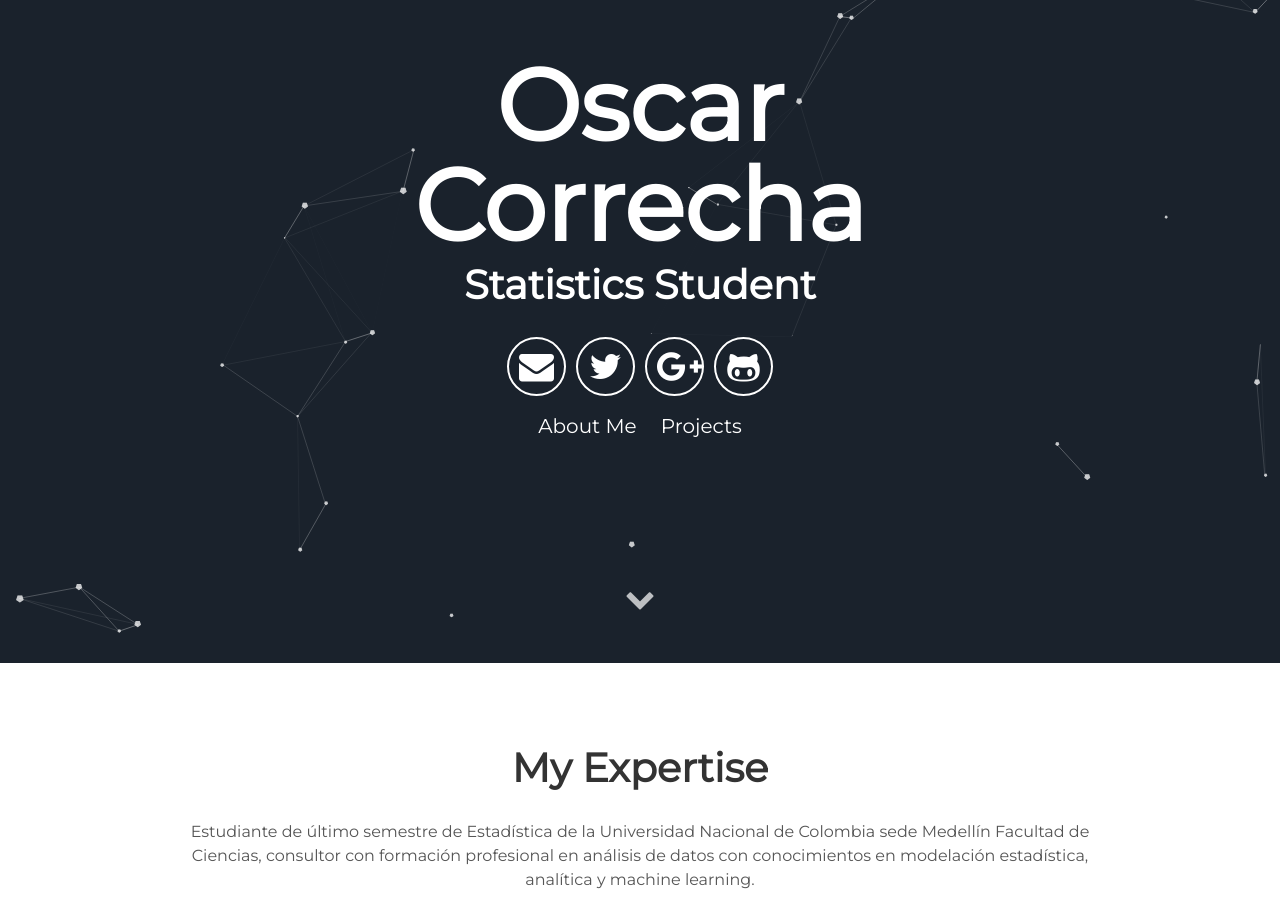
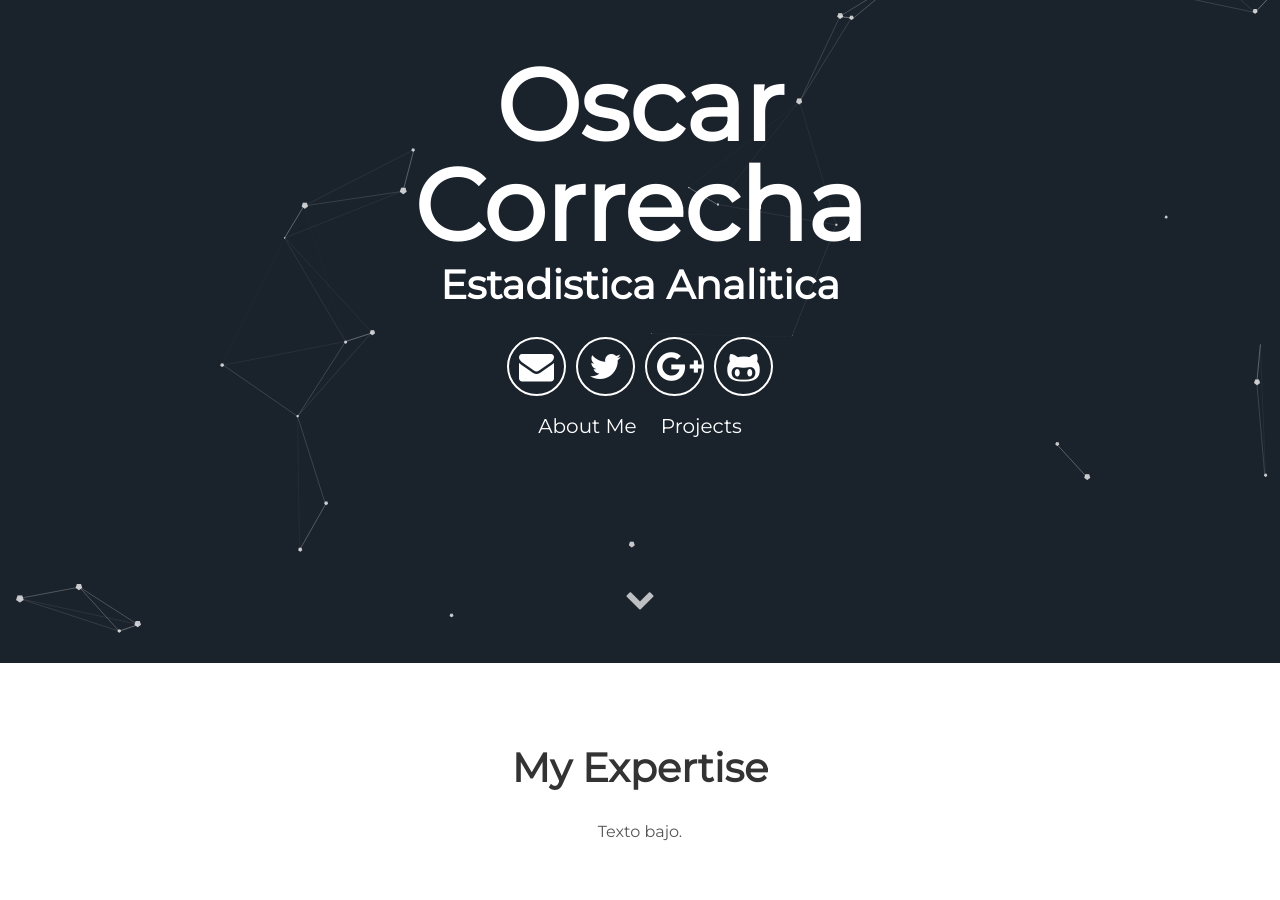
Before and after one commit to oecorrechag/Resume, a Jekyll site: the page built from index.html, in a window 1280 px wide and 900 px high, scrolled down 237 px. Built offline with Jekyll 4.4.1, drawn with Linux system fonts in a browser that asks for light colours.

```diff
--- a/_config.yml
+++ b/_config.yml
@@ -6,12 +6,12 @@ description: Proyectos
 
 # User settings
 username: Oscar Correcha
-user_description: Estudiante de último semestre de Estadística de la Universidad Nacional de Colombia sede Medellín Facultad de Ciencias, consultor con formación profesional en análisis de datos con conocimientos en modelación estadística, analítica y machine learning.
-user_title: Statistics Student
-email: oecorrechag@unal.edu.co
-twitter_username: https://twitter.com/RN71943357
-github_username:  https://github.com/oecorrechag
-#gplus_username:
+user_description: Texto bajo.
+user_title: Estadistica Analitica
+email: vaness_bunny@live.com.ar
+twitter_username: https://twitter.com/Paulichis_zui
+github_username:  https://twitter.com/Paulichis_zui
+gplus_username:  https://twitter.com/Paulichis_zui
 
 # Google-analytics
 google-analytics:
```
